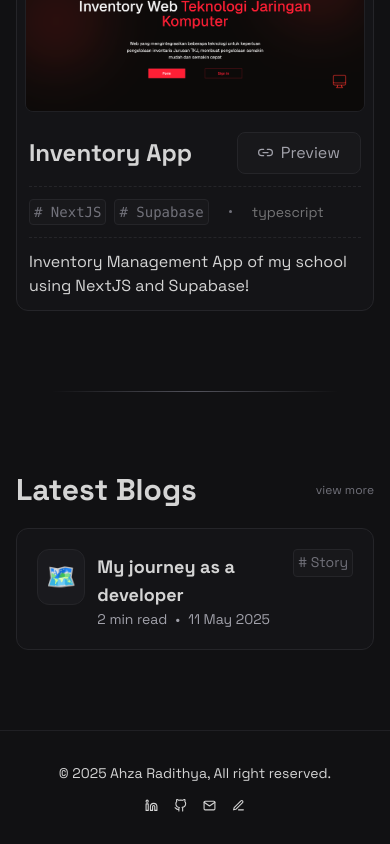
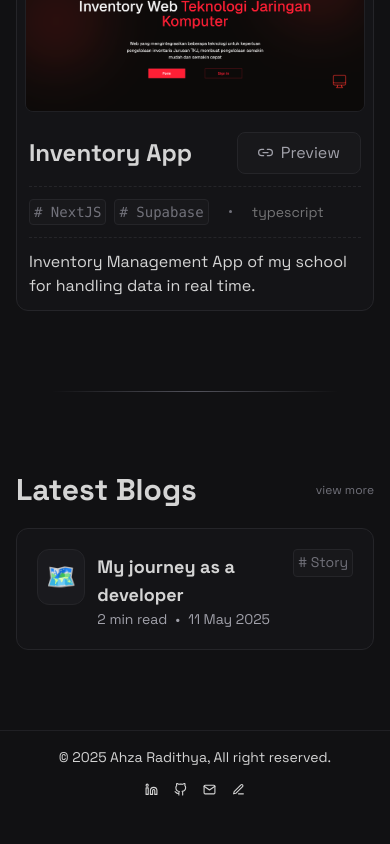
Before and after one commit to radithyaa/Personal-Website, a Next.js app: page / in a window 390 px wide. Shown: the part 1924-2768 px from the top of the page. After the commit the page ends 2736 px from the top, so only its background shows below. Built offline with nearby package versions, Linux system fonts and the light colour scheme.

Commit message:
improve bug view height, project description

```diff
--- a/app/(root)/(home)/content/Projects.tsx
+++ b/app/(root)/(home)/content/Projects.tsx
@@ -23,8 +23,7 @@
       label: "Inventory App",
       image: "Inventory App.png",
       tech: "typescript",
-      summary: "Inventory Management App of my school using NextJS and Supabase!",
-      tags: ["NextJS", "Supabase"],
+      summary: "Inventory Management App of my school for handling data in real time.",      tags: ["NextJS", "Supabase"],
       link: "https://github.com/radithyaa/Inventory-App",
     },
   ];
--- a/app/(root)/layout.tsx
+++ b/app/(root)/layout.tsx
@@ -6,7 +6,7 @@
   return (
     <>
       <Navbar />
-      <main className="px-4 sm:mx-auto sm:min-h-[66vh] min-h-[64vh] max-w-3xl my-20">{children}</main>
+      <main className="px-4 sm:mx-auto min-h-[57.5vh] max-w-3xl my-20">{children}</main>
       <Footer />
     </>
   );
--- a/app/(root)/writings/page.tsx
+++ b/app/(root)/writings/page.tsx
@@ -13,6 +13,9 @@
           return <PostCard key={post.slug} post={post} />;
         })}
       </div>
+      <p className="mt-10 text-zinc-500 text-sm font-mono text-center">
+        ~ Its the End of My Blog
+      </p>
     </section>
   );
 }
--- a/app/(root)/writings/tags/[tags]/page.tsx
+++ b/app/(root)/writings/tags/[tags]/page.tsx
@@ -30,7 +30,7 @@
         })}
       </div>
       <p className="mt-16 text-zinc-500 text-sm font-mono text-center">
-        ~ Its the End of My Blog
+        ~ Its the End of {tags} Blog
       </p>
     </section>
   );
--- a/components/UI/Footer.tsx
+++ b/components/UI/Footer.tsx
@@ -6,7 +6,7 @@
 export default function Footer() {
 
   return (
-    <footer className="border-t border-t-[#202024] py-8">
+    <footer className="border-t border-t-[#202024] py-4 sm:py-8">
       <div className="px-4 sm:mx-auto max-w-3xl flex flex-col sm:flex-row justify-center sm:justify-between items-center">
         <p className="text-sm">
           © {new Date().getFullYear()} Ahza Radithya, All right reserved.
```
